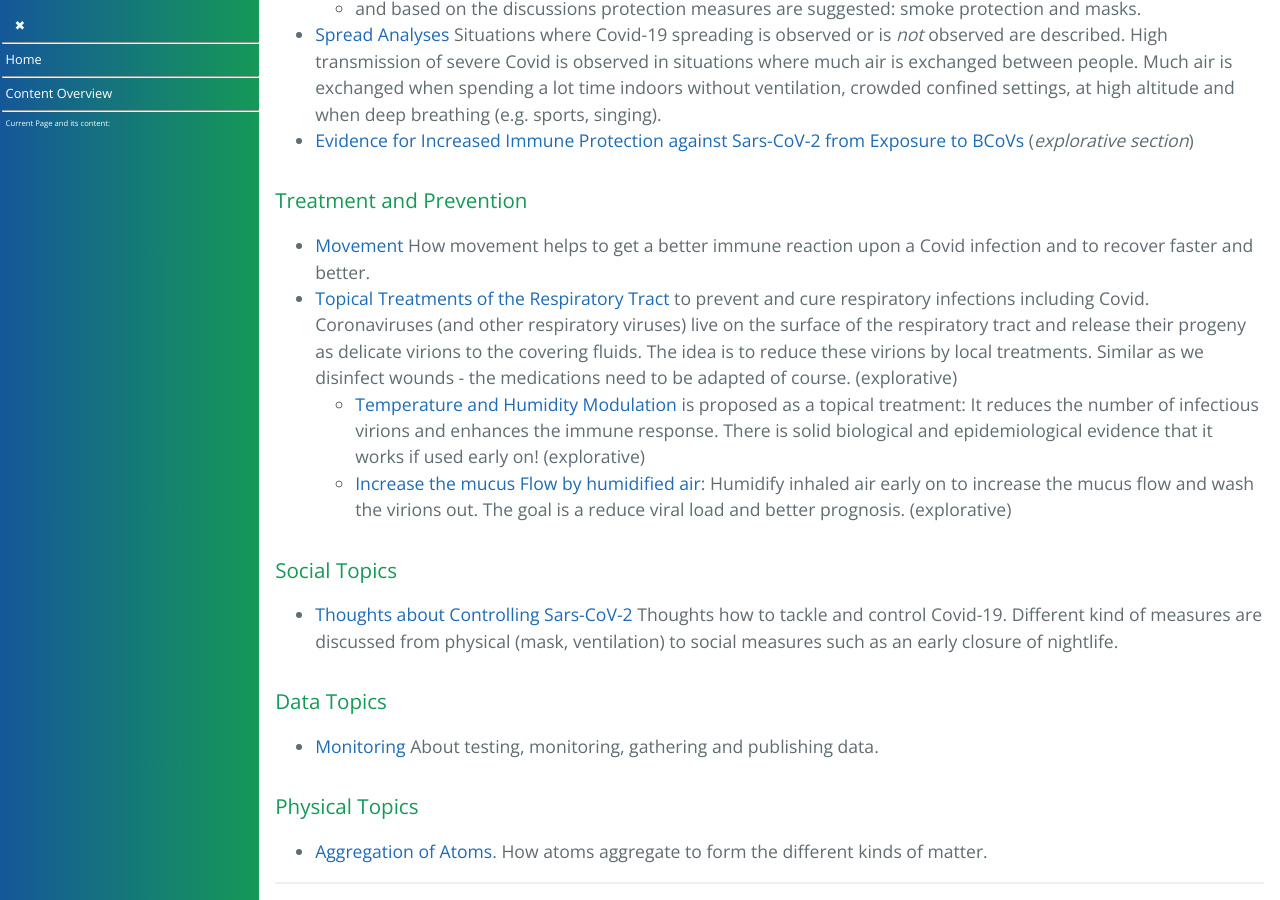
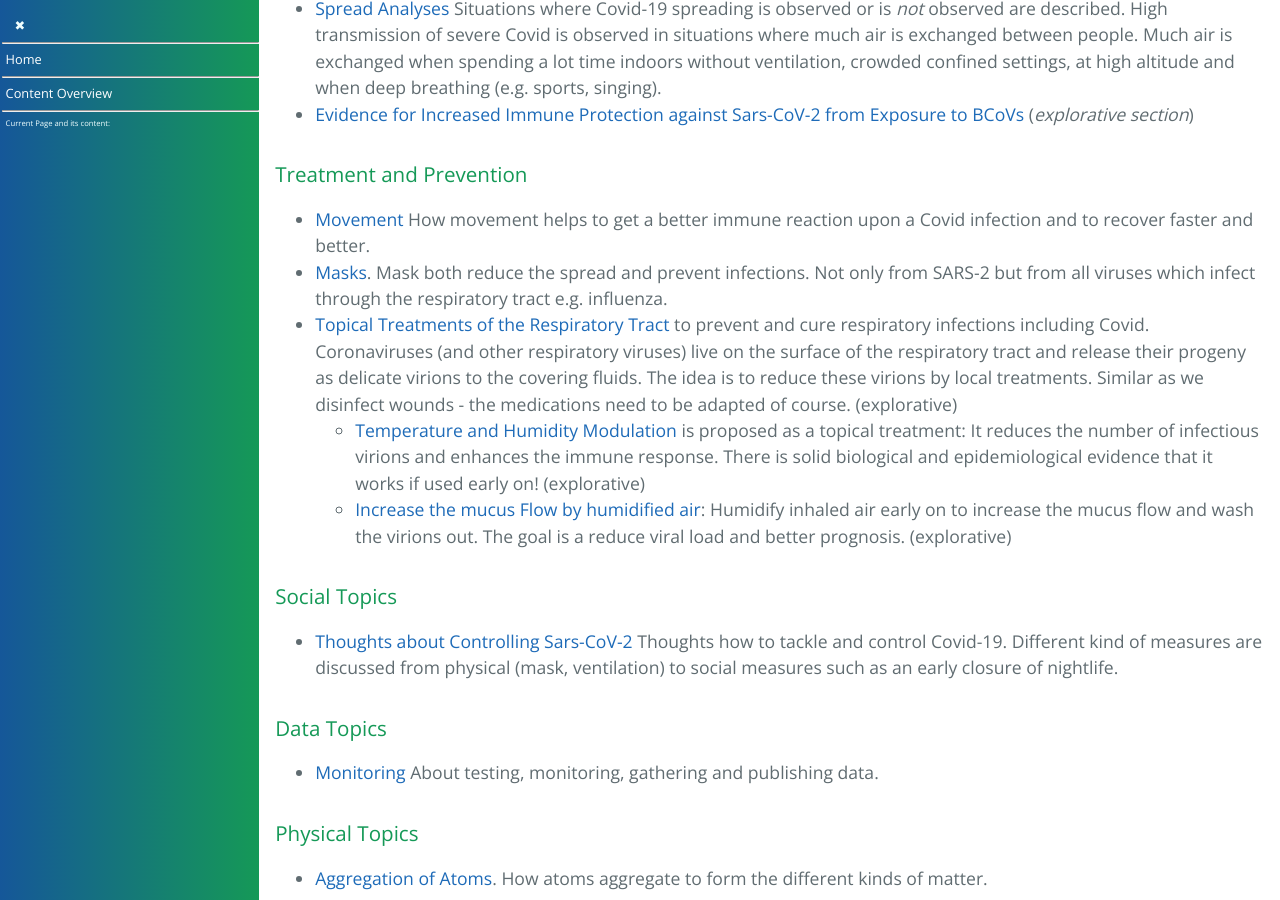
Before and after one commit to forestgrape/coronavirus, a Jekyll site: the page built from index.md, in a window 1280 px wide and 900 px high, scrolled down 5356 px. Built offline with Jekyll 4.4.1, drawn with Linux system fonts in a browser that asks for light colours; our own code applies the rules of GitHub Pages for plain Markdown files; some of the changed text lies outside the part shown.

Commit message:
linked mask page to content

```diff
--- a/index.md
+++ b/index.md
@@ -168,11 +168,12 @@ This section overviews the content. The [full content section](#content) lists t
     - analyse spread pattern of Covid-19 which indicate aerosol transmission
     - and based on the discussions protection measures are suggested: smoke protection and masks.
 - [Spread Analyses](./5_epidemiological/spread_analyses.md) Situations where Covid-19 spreading is observed or is *not* observed are described. High transmission of severe Covid is observed in situations where much air is exchanged between people. Much air is exchanged when spending a lot time indoors without ventilation, crowded confined settings, at high altitude and when deep breathing (e.g. sports, singing).
-- [Evidence for Increased Immune Protection against Sars-CoV-2 from Exposure to BCoVs](#evidence-for-increased-immune-protection-against-sars-cov-2-from-exposure-to-bcovs) (*explorative section*)
+- [Evidence for Increased Immune Protection against Sars-CoV-2 from Exposure to BCoVs](../coronavirus/5_epidemiological/covid_and_bovine_farming.md) (*explorative section*)
 
 
 ### Treatment and Prevention
 - [Movement](6_prevention_and_treatment/movement.md) How movement helps to get a better immune reaction upon a Covid infection and to recover faster and better.
+- [Masks](6_prevention_and_treatment/masks.md). Mask both reduce the spread and prevent infections. Not only from SARS-2 but from all viruses which infect through the respiratory tract e.g. influenza.
 - [Topical Treatments of the Respiratory Tract](6_prevention_and_treatment/topical_treatment.md) to prevent and cure respiratory infections including Covid. Coronaviruses (and other respiratory viruses) live on the surface of the respiratory tract and release their progeny as delicate virions to the covering fluids. The idea is to reduce these virions by local treatments. Similar as we disinfect wounds - the medications need to be adapted of course. (explorative)
   - [Temperature and Humidity Modulation](6_prevention_and_treatment/temperature_modulation.md) is proposed as a topical treatment: It reduces the number of infectious virions and enhances the immune response. There is solid biological and epidemiological evidence that it works if used early on! (explorative)
   - [Increase the mucus Flow by humidified air](./6_prevention_and_treatment/increasing_the_mucus_flow.md): Humidify inhaled air early on to increase the mucus flow and wash the virions out. The goal is a reduce viral load and better prognosis. (explorative)
```
Also changed, not shown: other parts of index.md (+7 -7 lines).
